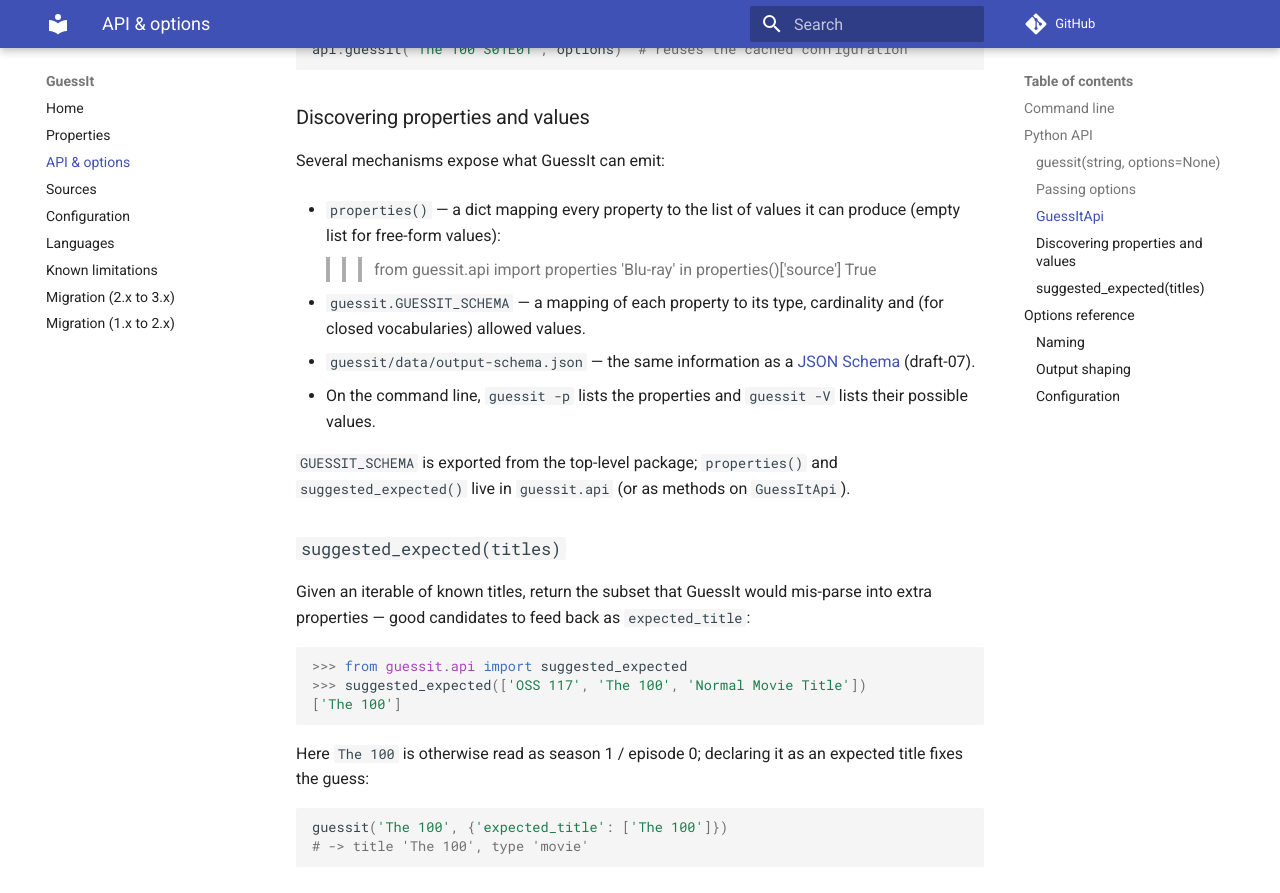
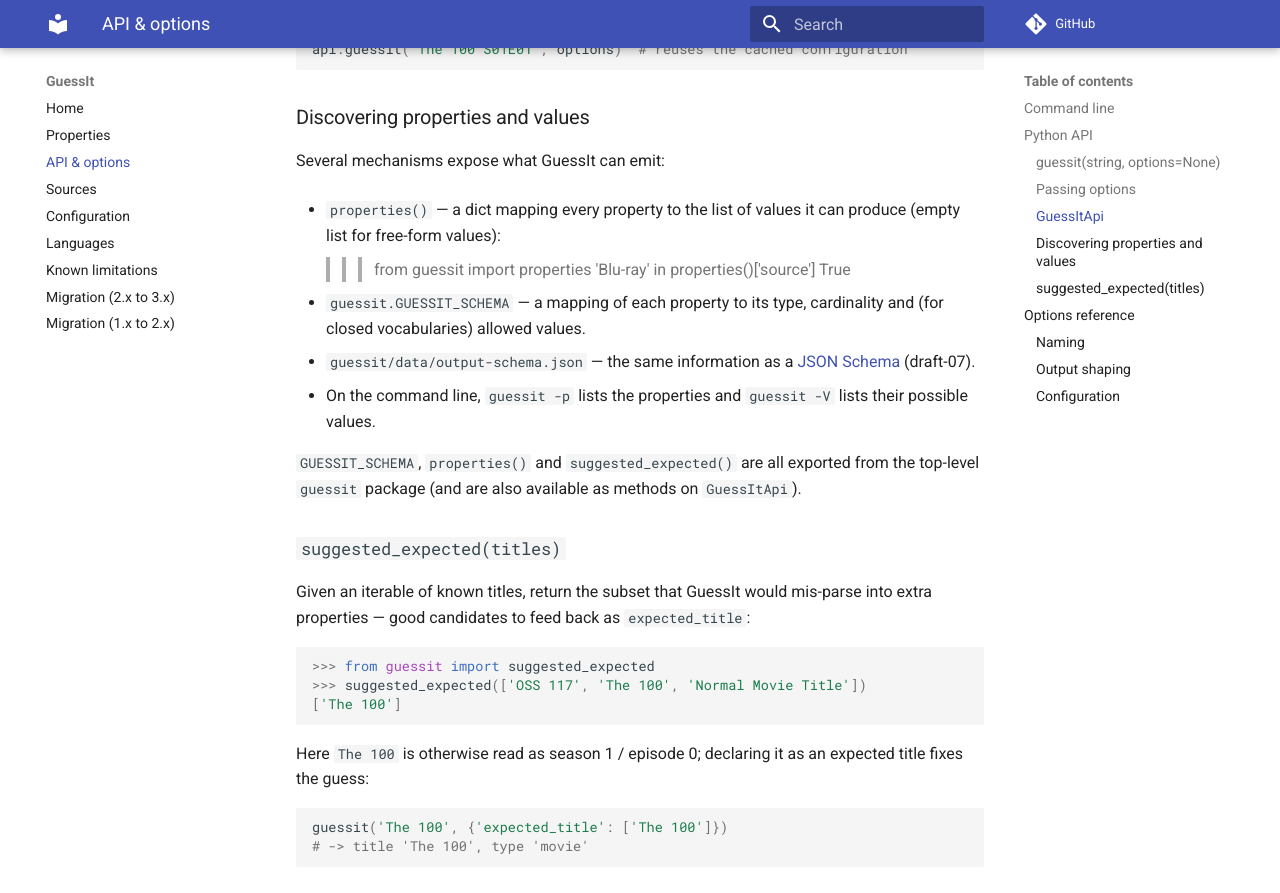
Before and after one commit to guessit-io/guessit, an MkDocs documentation site: the page built from docs/api.md, in a window 1280 px wide and 900 px high, scrolled down 1478 px. Shown: the top 893 px of the window. Built offline with MkDocs 1.6.1 and Material for MkDocs 9.7.7, drawn with Linux system fonts in a browser that asks for light colours; comment, search, counter and statistics services are not loaded.

Commit message:
feat(api): export properties and suggested_expected from the package
guessit.properties() and guessit.suggested_expected() are part of the
public API but were only reachable through guessit.api. Re-export them
from the top-level package so `from guessit import properties,
suggested_expected` works, matching the documented public API. Lock it
with a test and update the API docs to use the top-level import.

Co-Authored-By: Claude Opus 4.8 (1M context) <noreply@anthropic.com>
Claude-Session: https://claude.ai/code/session_01MmzajDoiRDF6Lq6MtD3gVL

```diff
--- a/docs/api.md
+++ b/docs/api.md
@@ -72,7 +72,7 @@ Several mechanisms expose what GuessIt can emit:
 - `properties()` — a dict mapping every property to the list of values it can
   produce (empty list for free-form values):
 
-      >>> from guessit.api import properties
+      >>> from guessit import properties
       >>> 'Blu-ray' in properties()['source']
       True
 
@@ -83,8 +83,9 @@ Several mechanisms expose what GuessIt can emit:
 - On the command line, `guessit -p` lists the properties and `guessit -V` lists
   their possible values.
 
-`GUESSIT_SCHEMA` is exported from the top-level package; `properties()` and
-`suggested_expected()` live in `guessit.api` (or as methods on `GuessItApi`).
+`GUESSIT_SCHEMA`, `properties()` and `suggested_expected()` are all exported
+from the top-level `guessit` package (and are also available as methods on
+`GuessItApi`).
 
 ### `suggested_expected(titles)`
 
@@ -92,7 +93,7 @@ Given an iterable of known titles, return the subset that GuessIt would
 mis-parse into extra properties — good candidates to feed back as
 `expected_title`:
 
-    >>> from guessit.api import suggested_expected
+    >>> from guessit import suggested_expected
     >>> suggested_expected(['OSS 117', 'The 100', 'Normal Movie Title'])
     ['The 100']
 
```
Also changed, not shown: guessit/__init__.py (+11 -2 lines), 1 other file.
